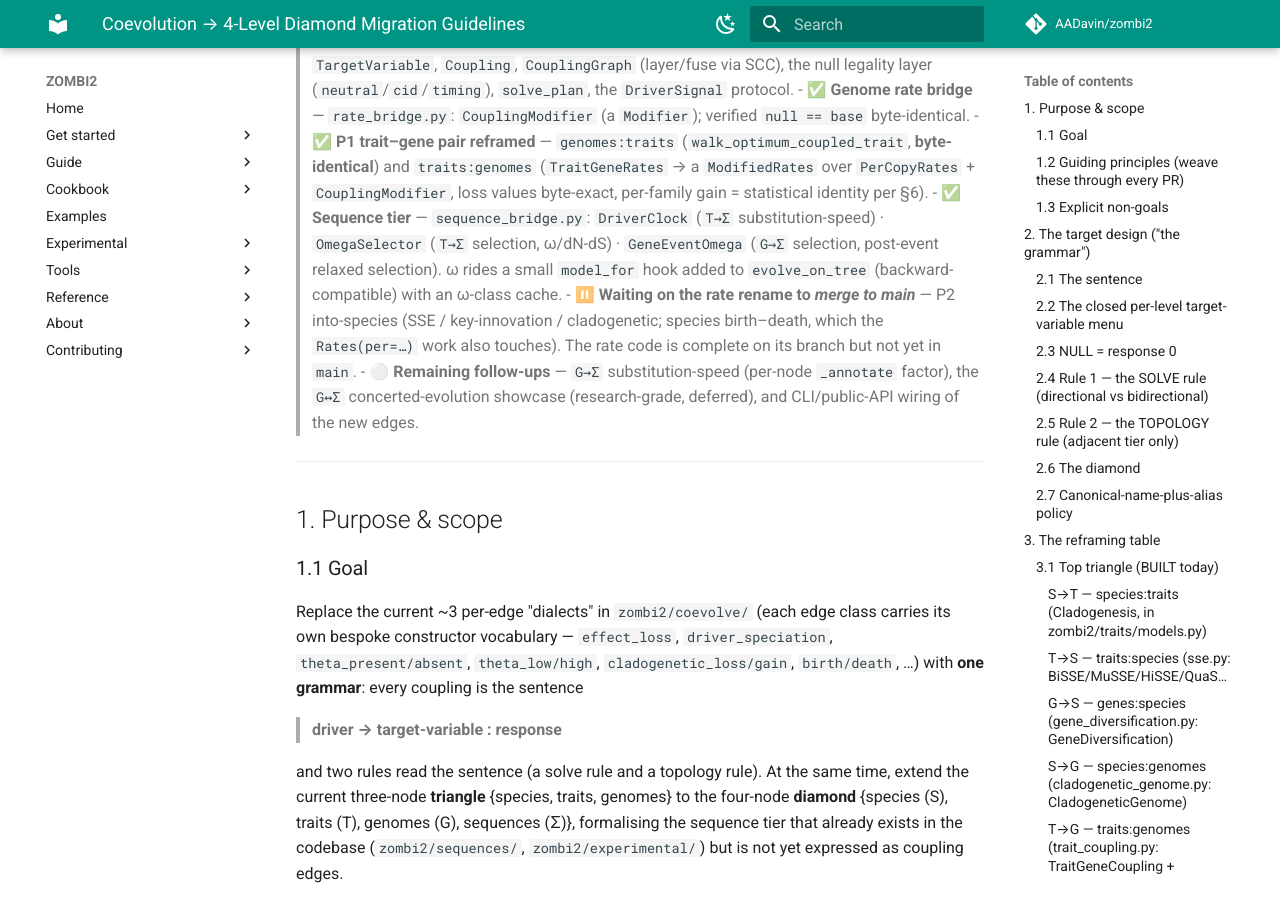
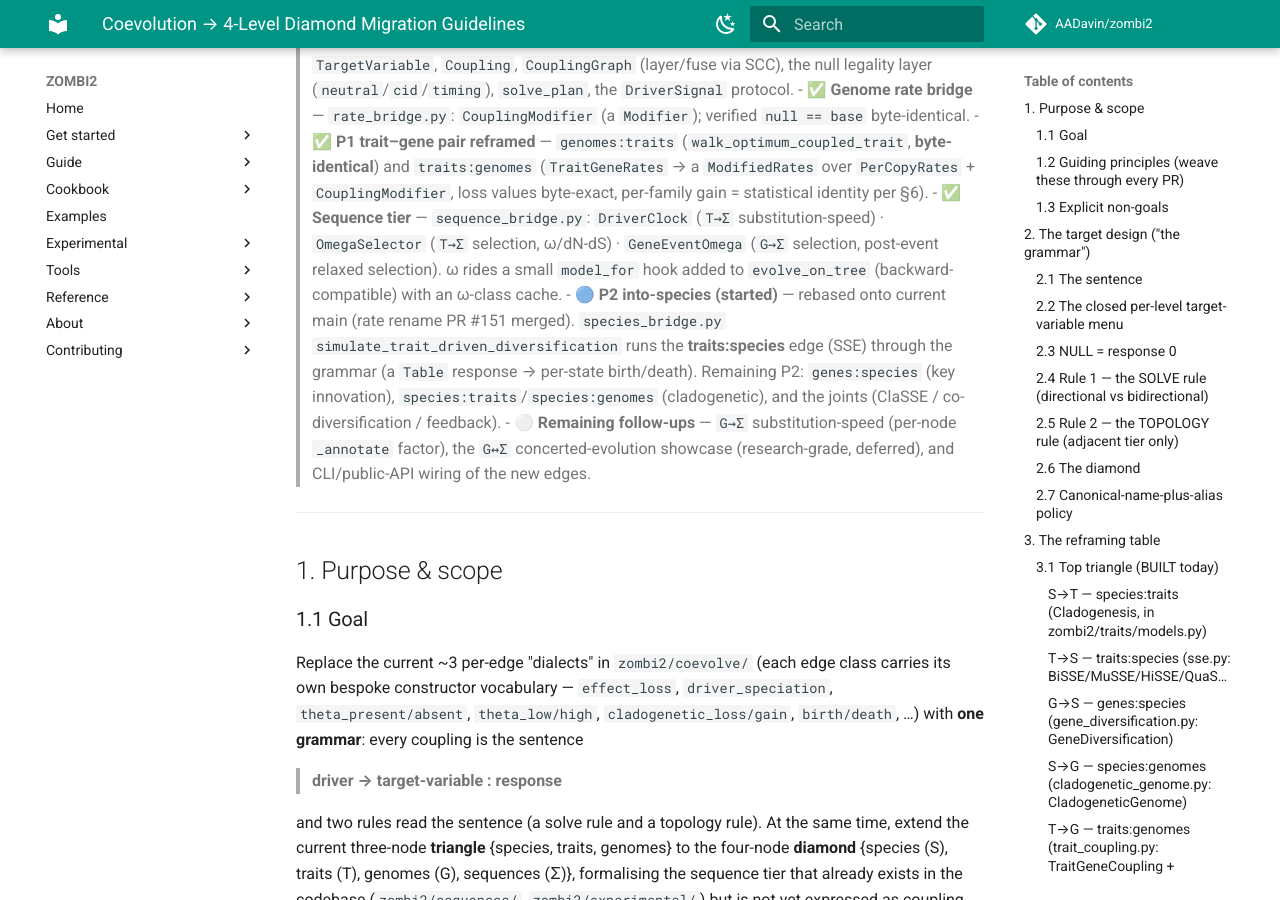
Before and after one commit to AADavin/zombi2, an MkDocs documentation site: the page built from docs/design/coevolve-grammar.md, in a window 1280 px wide and 900 px high, scrolled down 339 px. Built offline with MkDocs 1.6.1 and Material for MkDocs 9.7.7, drawn with Linux system fonts in a browser that asks for light colours; comment, search, counter and statistics services are not loaded.

Commit message:
docs(design): status — P2 into-species started (traits:species via SSE front-end)
Co-Authored-By: Claude Opus 4.8 <noreply@anthropic.com>

```diff
--- a/docs/design/coevolve-grammar.md
+++ b/docs/design/coevolve-grammar.md
@@ -7,7 +7,7 @@
 > - ✅ **Genome rate bridge** — `rate_bridge.py`: `CouplingModifier` (a `Modifier`); verified `null == base` byte-identical.
 > - ✅ **P1 trait–gene pair reframed** — `genomes:traits` (`walk_optimum_coupled_trait`, **byte-identical**) and `traits:genomes` (`TraitGeneRates` → a `ModifiedRates` over `PerCopyRates` + `CouplingModifier`, loss values byte-exact, per-family gain = statistical identity per §6).
 > - ✅ **Sequence tier** — `sequence_bridge.py`: `DriverClock` (`T→Σ` substitution-speed) · `OmegaSelector` (`T→Σ` selection, ω/dN-dS) · `GeneEventOmega` (`G→Σ` selection, post-event relaxed selection). ω rides a small `model_for` hook added to `evolve_on_tree` (backward-compatible) with an ω-class cache.
-> - ⏸️ **Waiting on the rate rename to *merge to main*** — P2 into-species (SSE / key-innovation / cladogenetic; species birth–death, which the `Rates(per=…)` work also touches). The rate code is complete on its branch but not yet in `main`.
+> - 🔵 **P2 into-species (started)** — rebased onto current main (rate rename PR #151 merged). `species_bridge.py` `simulate_trait_driven_diversification` runs the **traits:species** edge (SSE) through the grammar (a `Table` response → per-state birth/death). Remaining P2: `genes:species` (key innovation), `species:traits`/`species:genomes` (cladogenetic), and the joints (ClaSSE / co-diversification / feedback).
 > - ⚪ **Remaining follow-ups** — `G→Σ` substitution-speed (per-node `_annotate` factor), the `G↔Σ` concerted-evolution showcase (research-grade, deferred), and CLI/public-API wiring of the new edges.
 
 ---
```
